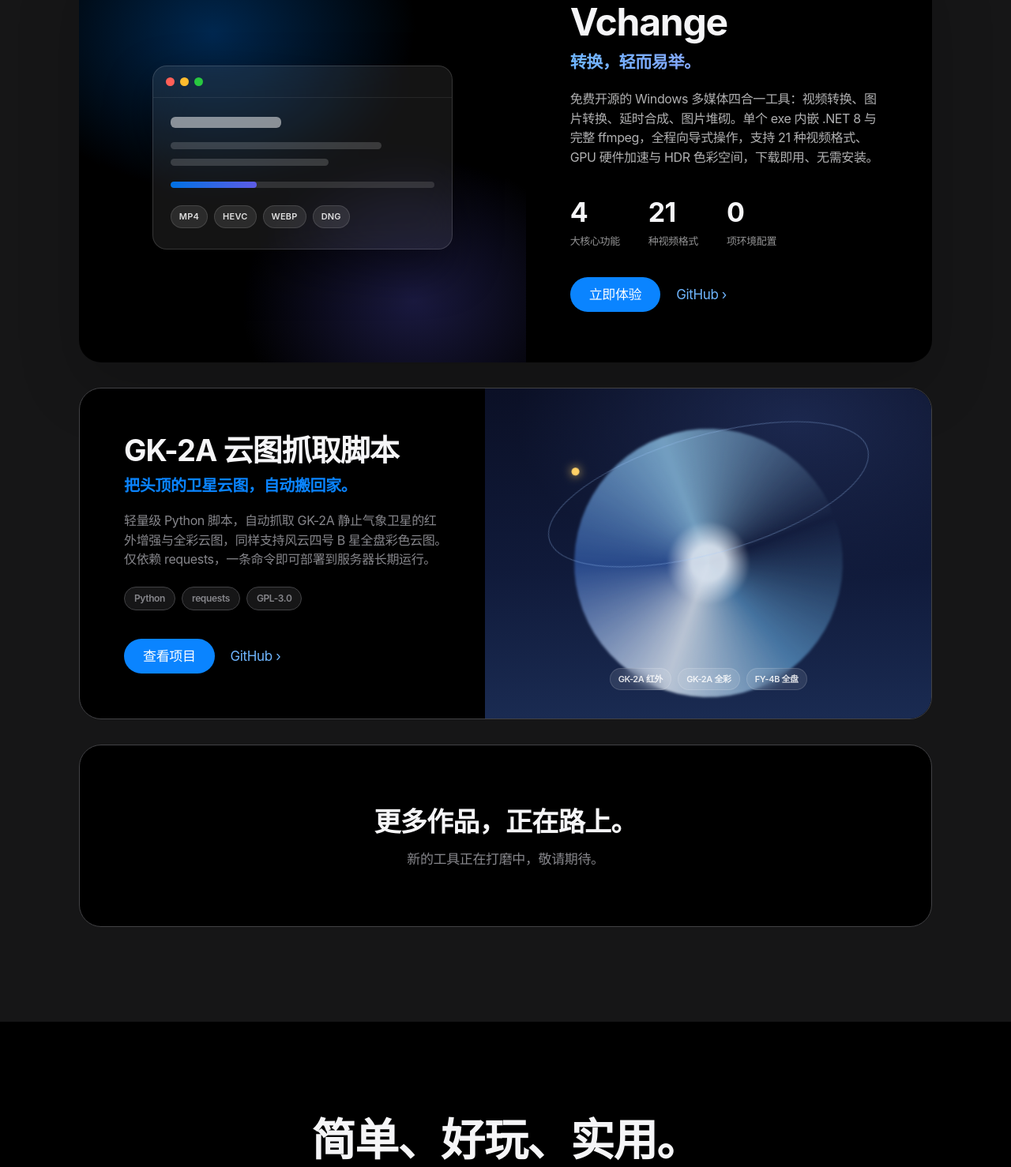
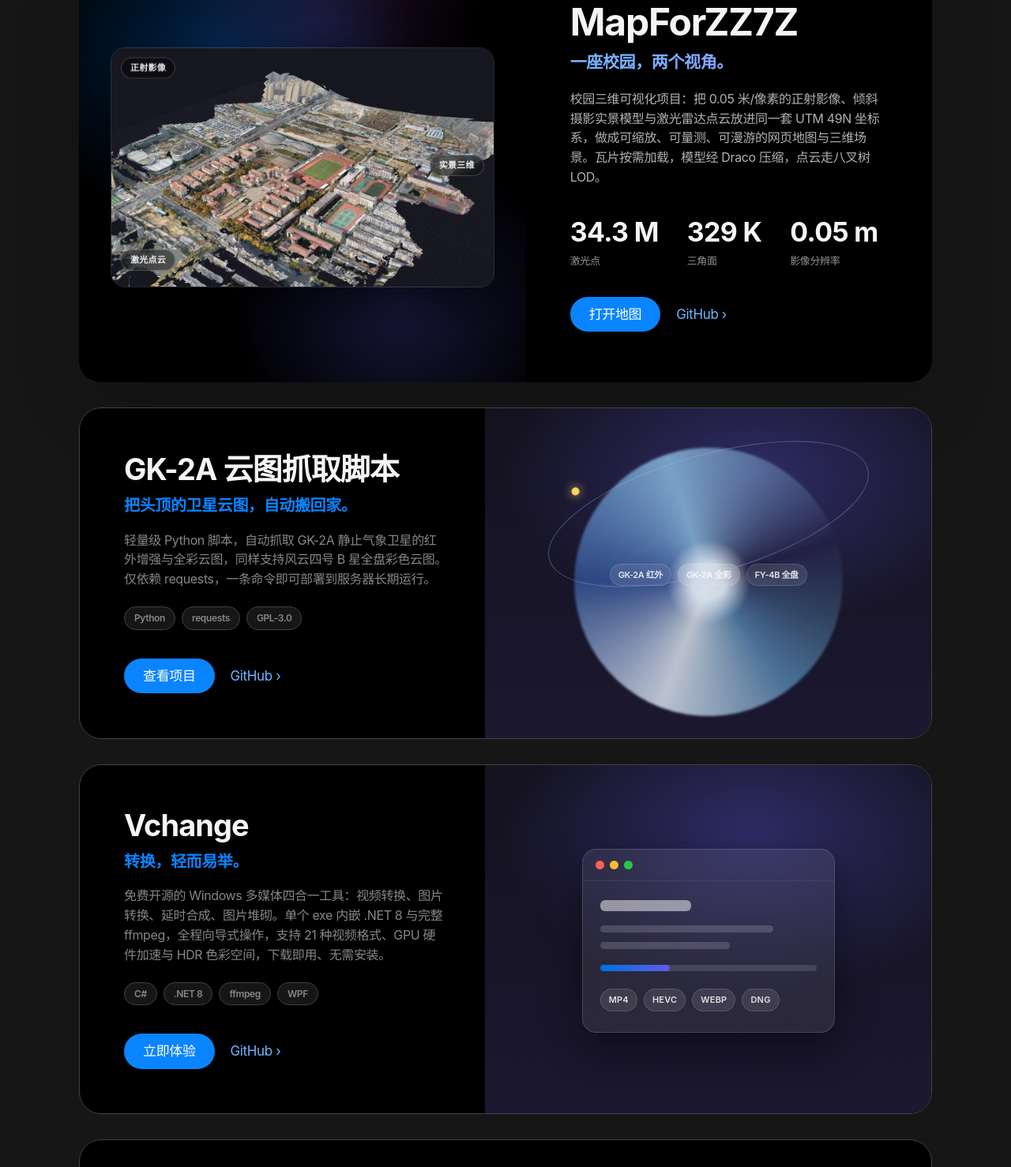
Before and after one commit to Andydot-ui/website, a plain HTML site: page docs/index.html in a window 1280 px wide. Shown: the part 1105-2583 px from the top of the page at 79% size. Drawn offline with Linux system fonts and the light colour scheme.

Commit message:
feat: 精选项目新增 MapForZZ7Z 校园三维地图

```diff
--- a/docs/index.html
+++ b/docs/index.html
@@ -5,9 +5,9 @@
 <meta name="viewport" content="width=device-width, initial-scale=1.0">
 <meta name="theme-color" content="#000000">
 <title>Andydot — 简洁、纯粹的工具软件</title>
-<meta name="description" content="Andydot 的作品集。高中生独立开发者，专注于简单、好玩、实用的小工具开发，代表作 Vchange —— Windows 视频转换、图片转换、延时合成与图片堆砌四合一工具。">
+<meta name="description" content="Andydot 的作品集。高中生独立开发者，专注于简单、好玩、实用的小工具开发，代表作 MapForZZ7Z —— 正射影像、实景三维与激光点云融合的校园三维地图，以及 Vchange —— Windows 视频转换、图片转换、延时合成与图片堆砌四合一工具。">
 <meta property="og:title" content="Andydot — 简洁、纯粹的工具软件">
-<meta property="og:description" content="独立开发简洁、高效、纯粹的工具软件，代表作 Vchange —— 视频 · 图片 · 延时 · 堆砌四合一。">
+<meta property="og:description" content="独立开发简洁、高效、纯粹的工具软件，代表作 MapForZZ7Z 校园三维地图 · Vchange 视频 · 图片 · 延时 · 堆砌四合一。">
 <meta property="og:url" content="https://justice0418.qd.je/">
 <link rel="preconnect" href="https://gh-proxy.com">
 <link rel="icon" href="https://gh-proxy.com/https://raw.githubusercontent.com/Andydot-ui/Vchange/main/docs/images/logo-dark-theme.png">
@@ -48,42 +48,34 @@
   </div>
 </section>
 
-<!-- 精选项目：Vchange -->
+<!-- 精选项目：MapForZZ7Z -->
 <section class="feature" id="work">
   <div class="section-head reveal">
     <h2>精选项目</h2>
   </div>
 
-  <article class="feature-card reveal">
+  <article class="feature-card reveal geo-card">
     <div class="feature-media" aria-hidden="true">
-      <div class="feature-glow"></div>
-      <div class="feature-window">
-        <div class="feature-window-bar">
-          <span></span><span></span><span></span>
-        </div>
-        <div class="feature-window-body">
-          <div class="fw-row fw-title"></div>
-          <div class="fw-row fw-line w80"></div>
-          <div class="fw-row fw-line w60"></div>
-          <div class="fw-progress"><span></span></div>
-          <div class="fw-chips">
-            <span>MP4</span><span>HEVC</span><span>WEBP</span><span>DNG</span>
-          </div>
-        </div>
+      <div class="geo-glow"></div>
+      <div class="geo-frame">
+        <img src="images/map-3d.jpg" width="1200" height="750" alt="">
+        <div class="geo-chip geo-chip-1">正射影像</div>
+        <div class="geo-chip geo-chip-2">实景三维</div>
+        <div class="geo-chip geo-chip-3">激光点云</div>
       </div>
     </div>
     <div class="feature-copy">
-      <h3>Vchange</h3>
-      <p class="feature-tagline">转换，轻而易举。</p>
-      <p class="feature-desc">免费开源的 Windows 多媒体四合一工具：视频转换、图片转换、延时合成、图片堆砌。单个 exe 内嵌 .NET 8 与完整 ffmpeg，全程向导式操作，支持 21 种视频格式、GPU 硬件加速与 HDR 色彩空间，下载即用、无需安装。</p>
+      <h3>MapForZZ7Z</h3>
+      <p class="feature-tagline">一座校园，两个视角。</p>
+      <p class="feature-desc">校园三维可视化项目：把 0.05 米/像素的正射影像、倾斜摄影实景模型与激光雷达点云放进同一套 UTM 49N 坐标系，做成可缩放、可量测、可漫游的网页地图与三维场景。瓦片按需加载，模型经 Draco 压缩，点云走八叉树 LOD。</p>
       <div class="feature-stats">
-        <div><strong>4</strong><span>大核心功能</span></div>
-        <div><strong>21</strong><span>种视频格式</span></div>
-        <div><strong>0</strong><span>项环境配置</span></div>
+        <div><strong>34.3 M</strong><span>激光点</span></div>
+        <div><strong>329 K</strong><span>三角面</span></div>
+        <div><strong>0.05 m</strong><span>影像分辨率</span></div>
       </div>
       <div class="feature-actions">
-        <a class="btn btn-primary" href="https://andydot-ui.github.io/Vchange/" target="_blank" rel="noopener">立即体验</a>
-        <a class="btn btn-ghost" href="https://github.com/Andydot-ui/Vchange" target="_blank" rel="noopener">GitHub ›</a>
+        <a class="btn btn-primary" href="https://andydot.dpdns.org/map" target="_blank" rel="noopener">打开地图</a>
+        <a class="btn btn-ghost" href="https://github.com/Andydot-ui/MapForZZ7Z" target="_blank" rel="noopener">GitHub ›</a>
       </div>
     </div>
   </article>
@@ -106,6 +98,37 @@
       <div class="sat-orbit"></div>
       <div class="sat-chips">
         <span>GK-2A 红外</span><span>GK-2A 全彩</span><span>FY-4B 全盘</span>
+      </div>
+    </div>
+  </article>
+
+  <article class="project-card reveal">
+    <div class="project-copy">
+      <h3>Vchange</h3>
+      <p class="project-tagline">转换，轻而易举。</p>
+      <p class="project-desc">免费开源的 Windows 多媒体四合一工具：视频转换、图片转换、延时合成、图片堆砌。单个 exe 内嵌 .NET 8 与完整 ffmpeg，全程向导式操作，支持 21 种视频格式、GPU 硬件加速与 HDR 色彩空间，下载即用、无需安装。</p>
+      <div class="project-chips">
+        <span>C#</span><span>.NET 8</span><span>ffmpeg</span><span>WPF</span>
+      </div>
+      <div class="feature-actions">
+        <a class="btn btn-primary" href="https://andydot-ui.github.io/Vchange/" target="_blank" rel="noopener">立即体验</a>
+        <a class="btn btn-ghost" href="https://github.com/Andydot-ui/Vchange" target="_blank" rel="noopener">GitHub ›</a>
+      </div>
+    </div>
+    <div class="sat-visual" aria-hidden="true">
+      <div class="feature-window">
+        <div class="feature-window-bar">
+          <span></span><span></span><span></span>
+        </div>
+        <div class="feature-window-body">
+          <div class="fw-row fw-title"></div>
+          <div class="fw-row fw-line w80"></div>
+          <div class="fw-row fw-line w60"></div>
+          <div class="fw-progress"><span></span></div>
+          <div class="fw-chips">
+            <span>MP4</span><span>HEVC</span><span>WEBP</span><span>DNG</span>
+          </div>
+        </div>
       </div>
     </div>
   </article>
@@ -166,6 +189,7 @@
     <div class="footer-cols">
       <div class="footer-col">
         <h4>项目</h4>
+        <a href="https://andydot.dpdns.org/map" target="_blank" rel="noopener">MapForZZ7Z 校园三维地图</a>
         <a href="https://andydot-ui.github.io/Vchange/" target="_blank" rel="noopener">Vchange</a>
         <a href="https://andydot-ui.github.io/GK-2A-Infrared-Cloud-Image-Automatic-Scraping-Script/" target="_blank" rel="noopener">GK-2A 云图抓取脚本</a>
       </div>
--- a/docs/style.css
+++ b/docs/style.css
@@ -374,17 +374,20 @@ img, svg { display: block; }
   display: flex;
   gap: 36px;
   margin-top: 32px;
+  flex-wrap: wrap;
 }
 .feature-stats div { display: flex; flex-direction: column; }
 .feature-stats strong {
   font-size: 34px;
   font-weight: 700;
   letter-spacing: -0.02em;
+  white-space: nowrap;
 }
 .feature-stats span {
   font-size: 13px;
   color: rgba(245, 245, 247, 0.6);
   margin-top: 2px;
+  white-space: nowrap;
 }
 
 .feature-actions {
@@ -523,6 +526,20 @@ img, svg { display: block; }
   backdrop-filter: blur(8px);
 }
 
+/* Vchange 卡片：把模拟窗口放进普通项目卡的视觉区 */
+.project-card .sat-visual {
+  align-items: center;
+  background:
+    radial-gradient(ellipse 80% 65% at 60% 20%, rgba(94, 92, 230, 0.34), transparent 70%),
+    linear-gradient(180deg, #14121f 0%, #1b1830 100%);
+}
+.project-card .sat-visual .feature-window {
+  max-width: 320px;
+  background: rgba(255, 255, 255, 0.08);
+  border: 1px solid rgba(255, 255, 255, 0.14);
+  box-shadow: 0 20px 50px rgba(0, 0, 0, 0.45);
+}
+
 @media (prefers-reduced-motion: reduce) {
   .sat-storm { animation: none; }
 }
@@ -546,6 +563,83 @@ img, svg { display: block; }
   margin-top: 10px;
   color: var(--fg-muted);
   font-size: 17px;
+}
+
+/* ---------- MapForZZ7Z 卡片 ---------- */
+.geo-glow {
+  position: absolute;
+  inset: 0;
+  background:
+    radial-gradient(ellipse 70% 60% at 30% 25%, rgba(0, 113, 227, 0.32), transparent 65%),
+    radial-gradient(ellipse 60% 55% at 72% 82%, rgba(94, 92, 230, 0.26), transparent 65%),
+    radial-gradient(ellipse 50% 45% at 55% 15%, rgba(191, 90, 242, 0.16), transparent 70%);
+}
+
+.geo-frame {
+  position: relative;
+  width: 100%;
+  max-width: 520px;
+  border-radius: 18px;
+  overflow: hidden;
+  border: 1px solid rgba(255, 255, 255, 0.14);
+  box-shadow: 0 24px 60px rgba(0, 0, 0, 0.5);
+}
+.geo-frame img {
+  width: 100%;
+  height: auto;
+  display: block;
+}
+
+.geo-chip {
+  position: absolute;
+  z-index: 2;
+  font-size: 11px;
+  font-weight: 600;
+  line-height: 1.4;
+  letter-spacing: 0.02em;
+  padding: 5px 11px;
+  border-radius: 999px;
+  color: rgba(255, 255, 255, 0.92);
+  background: rgba(0, 0, 0, 0.42);
+  border: 1px solid rgba(255, 255, 255, 0.2);
+  -webkit-backdrop-filter: blur(10px);
+  backdrop-filter: blur(10px);
+  white-space: nowrap;
+}
+.geo-chip-1 { top: 12px; left: 12px; animation: chip-float 7s ease-in-out infinite; }
+.geo-chip-2 { top: 46%; right: 12px; animation: chip-float 7s ease-in-out infinite 1.1s; }
+.geo-chip-3 { bottom: 12px; left: 12px; animation: chip-float 7s ease-in-out infinite 2.2s; }
+
+@keyframes chip-float {
+  0%, 100% { transform: translateY(0); }
+  50% { transform: translateY(-9px); }
+}
+
+/* 卡片出现后，截图缓慢推近 */
+.geo-card .geo-frame {
+  opacity: 0;
+  transform: translateY(48px) scale(0.94);
+  transition: opacity 0.9s var(--ease) 0.3s, transform 0.9s var(--ease) 0.3s;
+}
+.geo-card.visible .geo-frame {
+  opacity: 1;
+  transform: none;
+}
+.geo-frame img {
+  transition: transform 18s var(--ease);
+}
+.geo-card.visible .geo-frame img {
+  transform: scale(1.08);
+}
+.geo-chip { opacity: 0; transition: opacity 0.7s var(--ease) 0.9s; }
+.geo-card.visible .geo-chip { opacity: 1; }
+
+@media (prefers-reduced-motion: reduce) {
+  .geo-card .geo-frame { opacity: 1; transform: none; transition: none; }
+  .geo-frame img { transition: none; }
+  .geo-card.visible .geo-frame img { transform: none; }
+  .geo-chip { opacity: 1; transition: none; }
+  .geo-chip-1, .geo-chip-2, .geo-chip-3 { animation: none; }
 }
 
 /* ---------- 信条 ---------- */
@@ -674,12 +768,14 @@ img, svg { display: block; }
 }
 
 /* 精选卡片内的应用窗口：卡片出现后滑入 */
-.feature-card .feature-window {
+.feature-card .feature-window,
+.project-card .sat-visual .feature-window {
   opacity: 0;
   transform: translateY(48px) scale(0.92);
   transition: opacity 0.9s var(--ease) 0.35s, transform 0.9s var(--ease) 0.35s;
 }
-.feature-card.visible .feature-window {
+.feature-card.visible .feature-window,
+.project-card.visible .sat-visual .feature-window {
   opacity: 1;
   transform: none;
 }
@@ -687,7 +783,8 @@ img, svg { display: block; }
 @media (prefers-reduced-motion: reduce) {
   html { scroll-behavior: auto; }
   .reveal { opacity: 1; transform: none; transition: none; }
-  .feature-card .feature-window { opacity: 1; transform: none; transition: none; }
+  .feature-card .feature-window,
+  .project-card .sat-visual .feature-window { opacity: 1; transform: none; transition: none; }
   .fw-progress span { animation: none; width: 64%; }
 }
 
@@ -708,6 +805,14 @@ img, svg { display: block; }
 
 @media (max-width: 734px) {
   body { font-size: 16px; }
+
+  /* 项目卡片：统计数字缩小并均分，避免换行 */
+  .feature-stats { gap: 14px; justify-content: space-between; }
+  .feature-stats strong { font-size: 25px; }
+  .feature-stats span { font-size: 12px; }
+  .geo-frame { max-width: 100%; }
+  .feature-media { padding: 32px 20px; }
+  .geo-frame { border-radius: 14px; }
 
   .nav-links {
     position: absolute;
```
Also changed, not shown: docs/images/map-2d.jpg (added), docs/images/map-3d.jpg (added), 1 other file.
